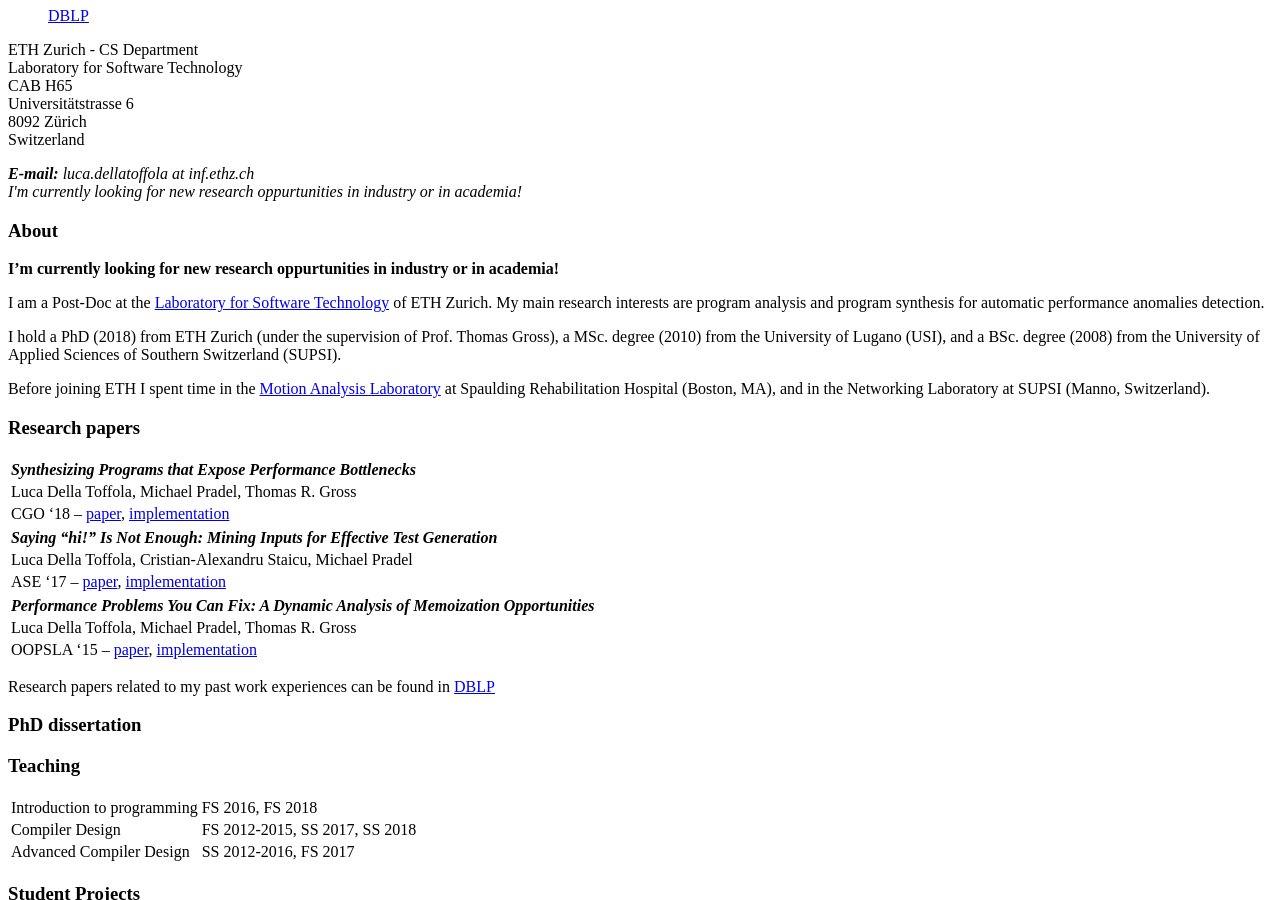
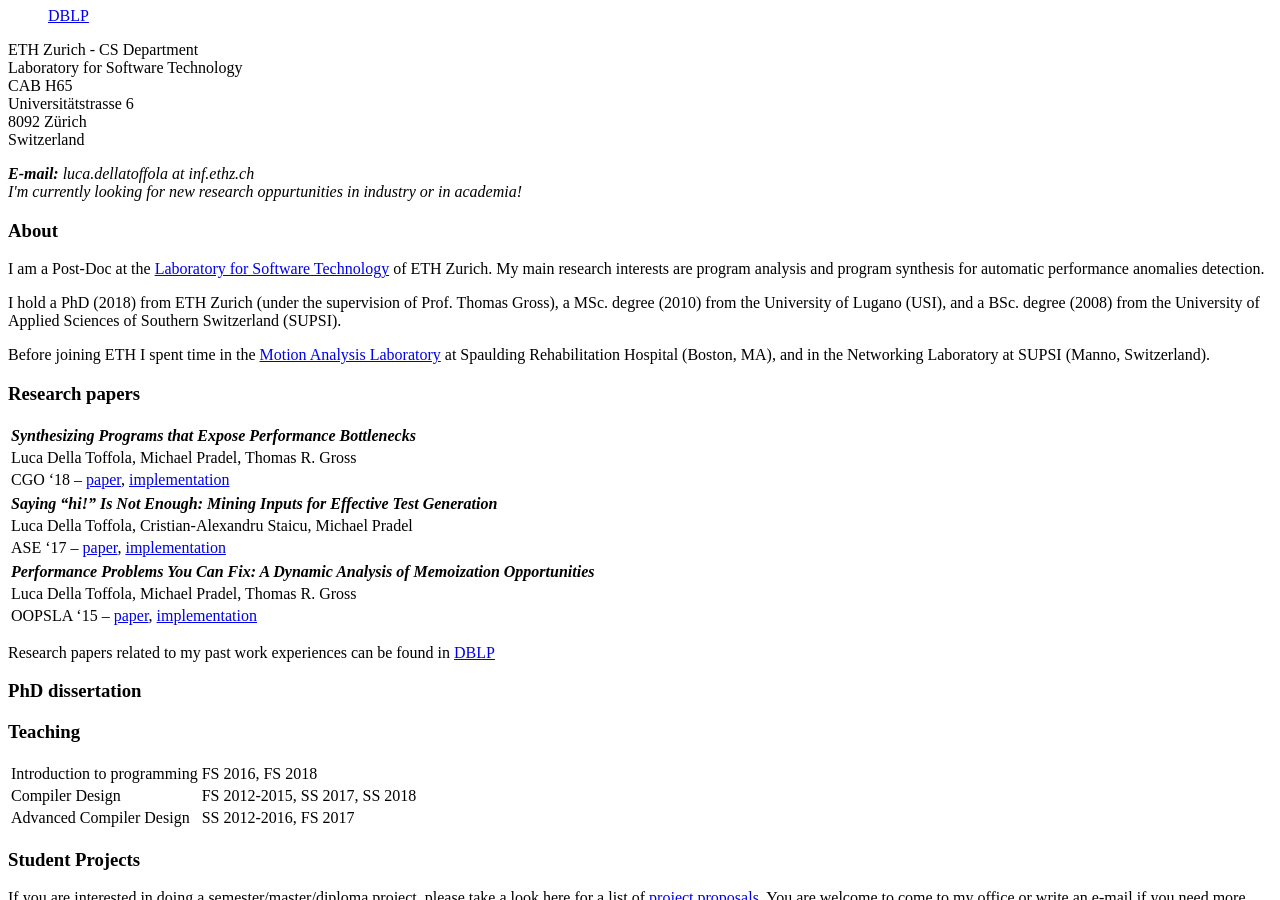
Before and after one commit to lucadt/lucadt.github.io, a Jekyll site: the page built from index.md, in a window 1280 px wide and 900 px high, scrolled down 577 px. Built offline with Jekyll 4.4.1, drawn with Linux system fonts in a browser that asks for light colours; nearby versions of some CDN libraries; a style sheet for code colours, icons or effects is not loaded; the repository's description, which GitHub fills in, is left out; our own code applies the rules of GitHub Pages for plain Markdown files.

Commit message:
Update index.md

```diff
--- a/index.md
+++ b/index.md
@@ -3,7 +3,6 @@ layout: default
 ---
 
 ### [](#header-4) About
-__I'm currently looking for new research oppurtunities in industry or in academia!__
 
 I am a Post-Doc at the [Laboratory for Software Technology](http://www.lst.inf.ethz.ch) of ETH Zurich.
 My main research interests are program analysis and program synthesis for automatic performance anomalies detection.
```
